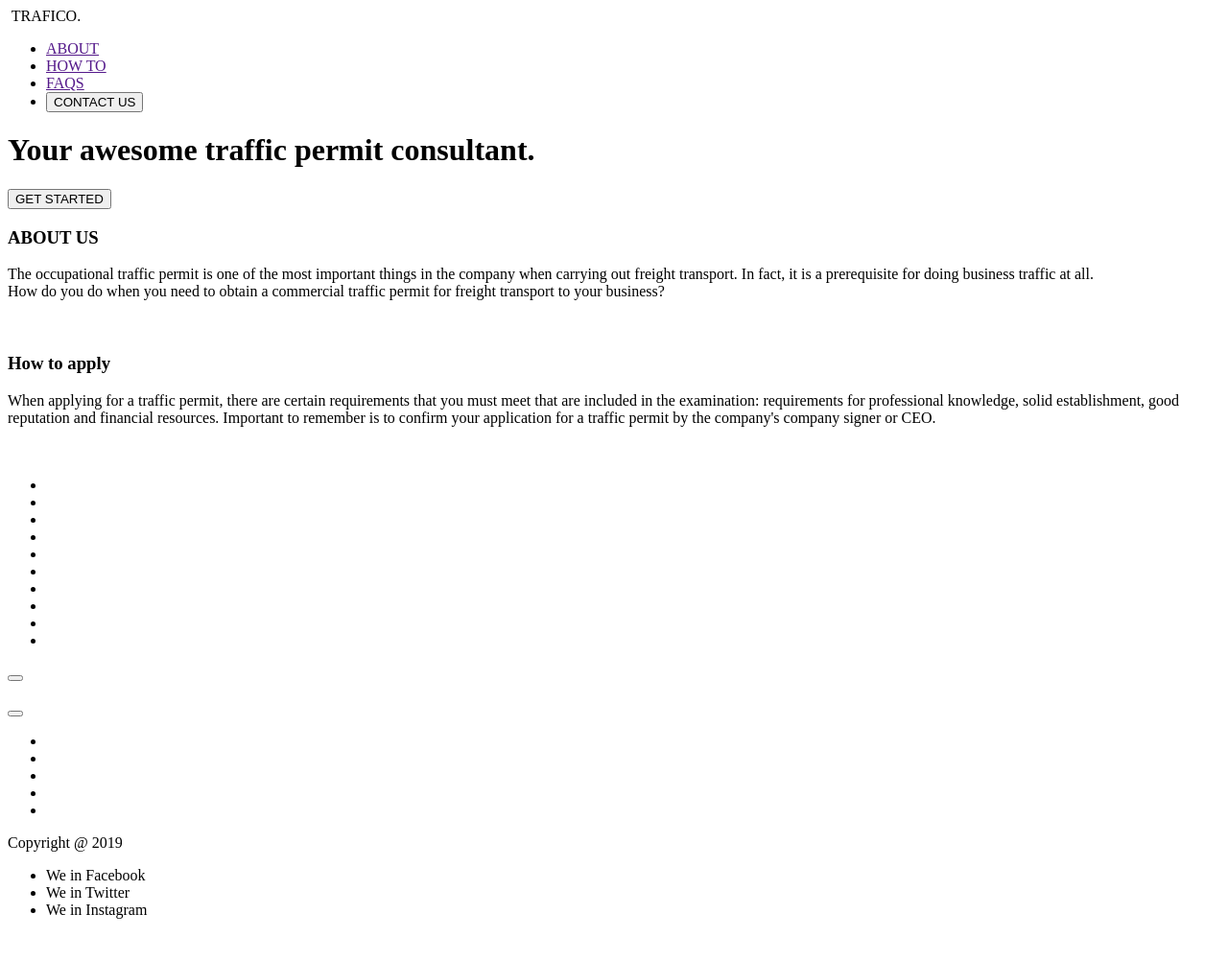
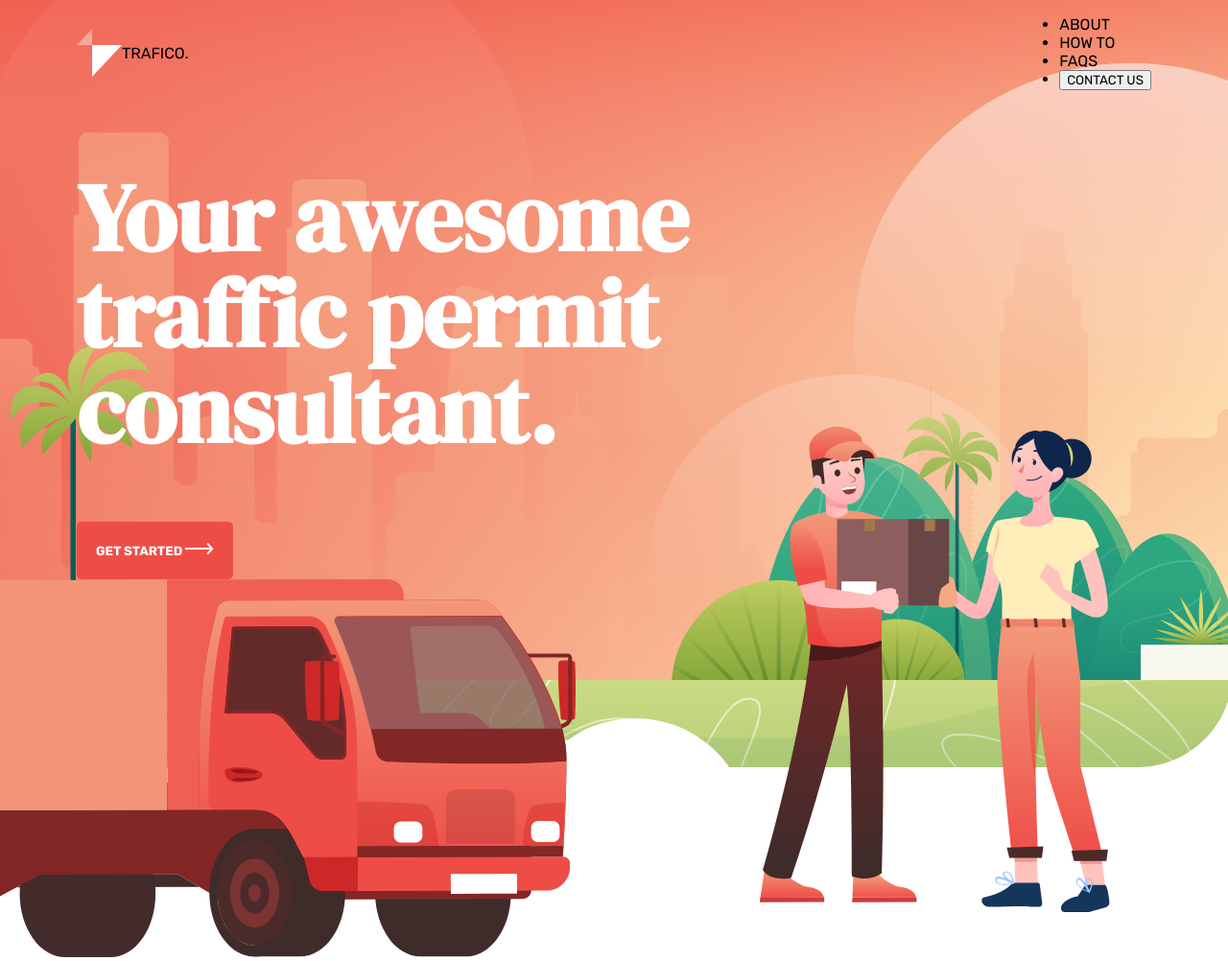
Before and after one commit to Sergey-Beltsin/traffico, a website: page source/index.html in a window 1280 px wide. Shown: the top 1002 px of the page at 96% size. Before the commit the page ends 974 px from the top, so only its background shows below. Drawn offline with Linux system fonts and the light colour scheme.

Commit message:
стилизовали header

```diff
--- a/source/index.html
+++ b/source/index.html
@@ -11,8 +11,10 @@
 <body>
 <header class="page-header">
     <nav class="main-nav">
-        <img src="" alt="" class="main-nav__logo">
-        <span class="main-nav__logo-title">TRAFICO.</span>
+        <div class="main-nav__logo__wrapper">
+            <img src="./img/logo.svg" alt="" class="main-nav__logo">
+            <span class="main-nav__logo-title">TRAFICO.</span>
+        </div>
         <ul class="main-nav__list">
             <li class="main-nav__item">
                 <a href="" class="main-nav__link">ABOUT</a>
@@ -24,14 +26,22 @@
                 <a href="" class="main-nav__link">FAQS</a>
             </li>
             <li class="main-nav__item">
-                <button type="button" class="main-nav__link">CONTACT US</button>
+                <button type="button" class="main-nav__button">CONTACT US</button>
             </li>
         </ul>
     </nav>
     <div class="page-header__wrapper">
-        <h1 class="page-header__title">Your awesome traffic permit consultant.</h1>
-        <button type="button" class="page-header__button">GET STARTED</button>
+        <h1 class="page-header__title">
+            Your awesome <br />
+            traffic permit <br />
+            consultant.
+        </h1>
+        <button type="button" class="page-header__button">
+            GET STARTED
+            <img src="./img/arrow.svg" alt="">
+        </button>
     </div>
+    <img src="./img/header-car.svg" alt="" class="page-header__bg-car">
 </header>
 <main class="page-main">
     <section class="about">
--- a/source/sass/blocks/page-header.scss
+++ b/source/sass/blocks/page-header.scss
@@ -1,5 +1,47 @@
 .page-header {
+  max-width: 1575px;
+  padding-bottom: 580px;
+
+  position: relative;
+
+  background-image: url('../img/header-bg.svg');
+  background-repeat: no-repeat;
+  overflow: hidden;
+
   &__wrapper {
     @include container;
   }
+
+  &__title {
+    @include ff-dm-serif;
+
+    font-size: 60px;
+    color: #ffffff;
+    line-height: 100%;
+  }
+
+  &__button {
+    @include button;
+
+    margin-bottom: 100px;
+
+    & img {
+      margin-left: 25px;
+
+      position: relative;
+      top: 2px;
+    }
+  }
 }
+
+@media (min-width: $tablet-width) {
+  .page-header {
+    &__title {
+      font-size: 100px;
+    }
+  }
+}
+
+@media (min-width: $desktop-width) {
+
+}
--- a/source/sass/mixins.scss
+++ b/source/sass/mixins.scss
@@ -5,8 +5,49 @@
 }
 
 @mixin button {
+  @include on-hover-opacity;
+
   min-height: 60px;
+  padding: 0 20px;
 
   background-color: $main-color;
+  border: none;
   border-radius: 5px;
+  cursor: pointer;
+
+  color: #ffffff;
+  font-weight: bold;
 }
+
+@mixin flex-sb {
+  display: flex;
+  justify-content: space-between;
+  align-items: center;
+  flex-wrap: wrap;
+}
+
+@mixin flex-center {
+  display: flex;
+  justify-content: center;
+  align-items: center;
+  flex-wrap: wrap;
+}
+
+@mixin ff-dm-serif {
+  font-family: $DM-serif, serif;
+}
+
+@mixin reset-list {
+  margin: 0;
+  padding: 0;
+
+  list-style: none;
+}
+
+@mixin on-hover-opacity {
+  transition: $transition-duration $transition-timing-function;
+
+  &:hover {
+    opacity: 0.8;
+  }
+}
--- a/source/sass/scaffolding.scss
+++ b/source/sass/scaffolding.scss
@@ -0,0 +1,39 @@
+@import url('https://fonts.googleapis.com/css2?family=DM+Serif+Display&family=Rubik:wght@400;700&display=swap');
+
+body {
+  padding: 0;
+  margin: 0;
+
+  font-family: $rubik;
+  font-weight: normal;
+}
+
+img {
+  max-width: 100%;
+  height: auto;
+}
+
+button {
+  font-family: inherit;
+}
+
+a {
+  color: inherit;
+  text-decoration: none;
+}
+
+.visually-hidden:not(:focus):not(:active) {
+  position: absolute;
+
+  width: 1px;
+  height: 1px;
+  margin: -1px;
+  border: 0;
+  padding: 0;
+
+  white-space: nowrap;
+
+  clip-path: inset(100%);
+  clip: rect(0 0 0 0);
+  overflow: hidden;
+}
--- a/source/sass/variables.scss
+++ b/source/sass/variables.scss
@@ -1,4 +1,10 @@
 $main-color: #EE4D47;
+
+$rubik: 'Rubik', sans-serif;
+$DM-serif: 'DM Serif Display', serif;
+
+$transition-duration: 0.3s;
+$transition-timing-function: ease-in-out;
 
 $tablet-width: 768px;
 $desktop-width: 1170px;
```
Also changed, not shown: source/index.min.html (+1 -0 lines), source/css/style.css, source/img/arrow.svg (added), source/img/logo.svg (added), source/sass/blocks/main-nav.scss (deleted), 1 other file.
